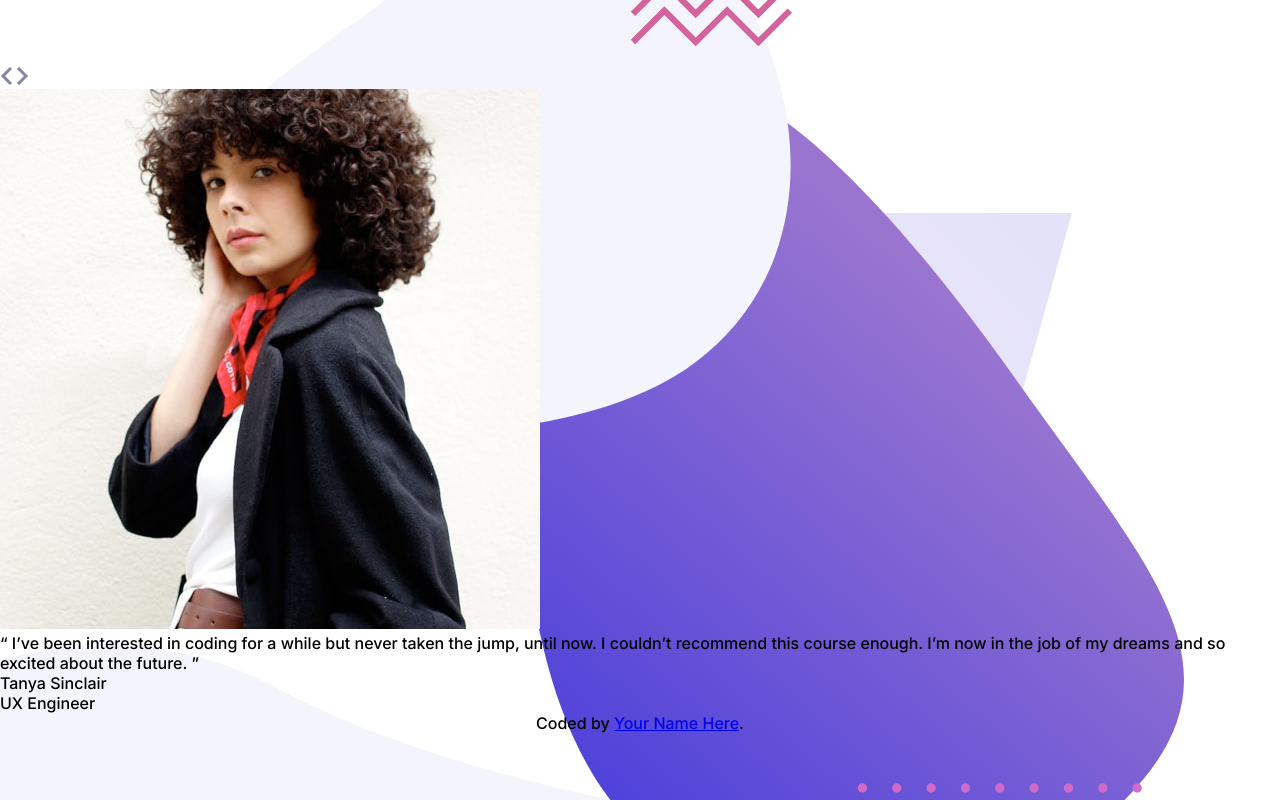
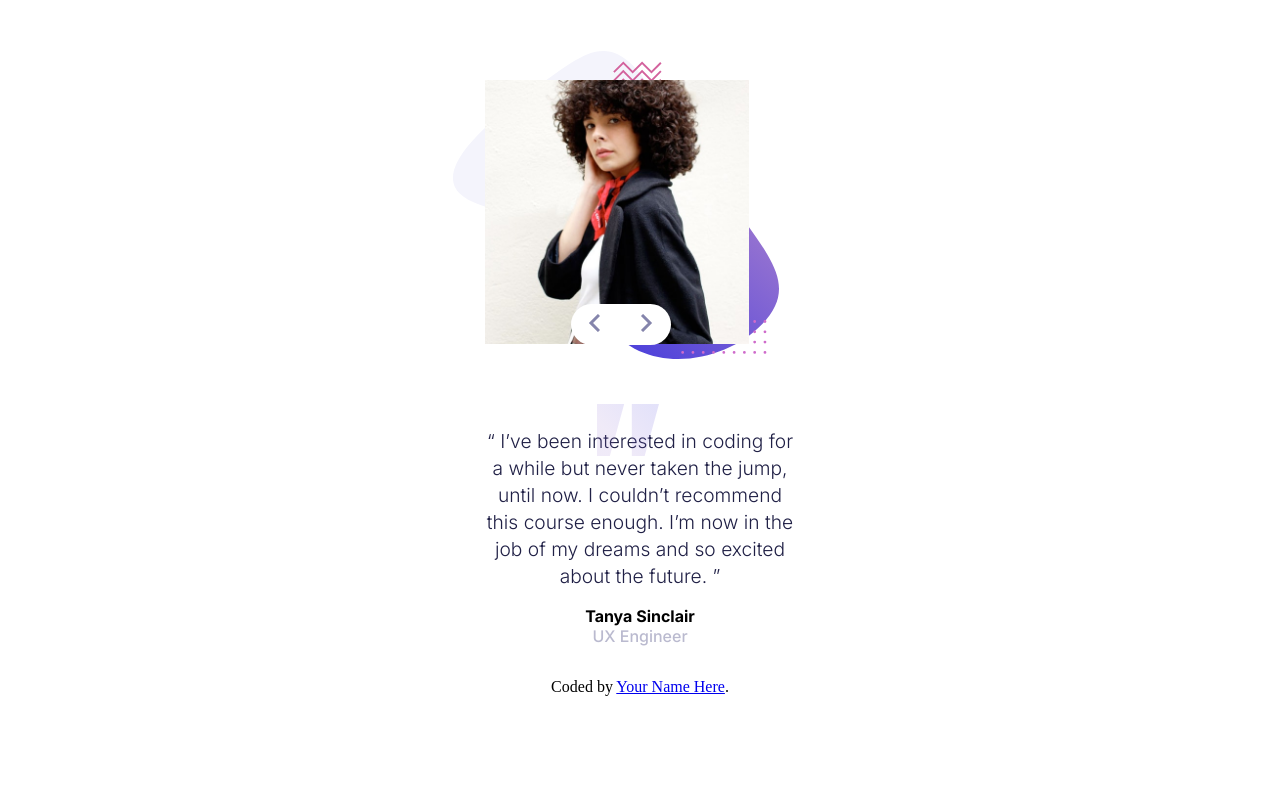
Before and after one commit to dmitrymitenkoff/coding-bootcamp-testimonials, a plain HTML site: page index.html in a window 1280 px wide. Drawn offline with Linux system fonts and the light colour scheme.

Commit message:
Updated CSS styles

```diff
--- a/index.html
+++ b/index.html
@@ -1,5 +1,6 @@
 <!DOCTYPE html>
 <html lang="en">
+
 <head>
   <meta charset="UTF-8">
   <meta name="viewport" content="width=device-width, initial-scale=1.0">
@@ -8,43 +9,53 @@
   <link rel="stylesheet" href="./styles.css">
   <title>Coding Bootcamp Testimonials Slider</title>
 </head>
+
 <body>
   <main>
     <article class="tanya">
-      <section class="image">
+
+      <section class="images">
         <div class="slider">
           <img src="./images/icon-prev.svg" alt="" class="previous">
           <img src="./images/icon-next.svg" alt="" class="next">
         </div>
-        <img src="./images/image-tanya.jpg" alt="Tanya Sinclair">
+        <div class="image-group">
+          <img class="main-image" src="./images/image-tanya.jpg" alt="Tanya Sinclair">
+          <img class="pattern-bg" src="./images/pattern-bg.svg" alt="">
+        </div>
       </section>
+
       <section class="feedback">
-        <p> “ I’ve been interested in coding for a while but never taken the jump, until now. I couldn’t recommend this course enough. I’m now in the job of my dreams and so excited about the future. ”</p>
-        <p>Tanya Sinclair</p>
-        <p>UX Engineer</p>
+        <img class="quotes" src="./images/pattern-quotes.svg" alt="">
+        <p> “ I’ve been interested in coding for a while but never taken the jump, until now. I couldn’t recommend this
+          course enough. I’m now in the job of my dreams and so excited about the future. ”</p>
+        <p class="name">Tanya Sinclair</p>
+        <p class="title">UX Engineer</p>
       </section>
     </article>
 
     <article class="john hide">
-      <section class="image">
+      <section class="images">
         <div class="slider">
           <img src="./images/icon-prev.svg" alt="" class="previous">
           <img src="./images/icon-next.svg" alt="" class="next">
         </div>
-        <img src="./images/image-john.jpg" alt="John Tarkpor">
+        <img class="main-image" src="./images/image-john.jpg" alt="John Tarkpor">
       </section>
       <section class="feedback">
-        <p>  “If you want to lay the best foundation possible I’d recommend taking this course. The depth the instructors go into is incredible. I now feel so confident about starting up as a professional developer. ”</p>
+        <p> “If you want to lay the best foundation possible I’d recommend taking this course. The depth the instructors
+          go into is incredible. I now feel so confident about starting up as a professional developer. ”</p>
         <p>John Tarkpor</p>
         <p>Junior Front-end Developer</p>
       </section>
     </article>
   </main>
-<footer>
-  <div class="attribution">
-    <p>Coded by <a href="#">Your Name Here</a>.</p>
-  </div>
-</footer>
+  <footer>
+    <div class="attribution">
+      <p>Coded by <a href="#">Your Name Here</a>.</p>
+    </div>
+  </footer>
 
 </body>
+
 </html>
--- a/styles.css
+++ b/styles.css
@@ -1,7 +1,6 @@
 :root {
     --dark-blue: hsl(240, 38%, 20%);
     --grayish-blue: hsl(240, 18%, 77%);
-    --font: 'Inter', sans-serif;
 }
 
 *,
@@ -12,25 +11,93 @@
 }
 
 body {
-    display: flex;
-    flex-direction: column;
-    justify-content: center;
-    align-items: center;
-    font-family: var(--font);
+    margin: 0 auto;
+    padding: 3rem 2rem;
+    max-width: 375px;
+}
+
+.images {
+    position: relative;
+    padding-top: 2rem;
+}
+
+.slider {
+    position: absolute;
+    top: 16rem;
+    left: 5.4rem;
+    padding: 0.6rem;
+    background-color: white;
+    border-radius: 40px;
+}
+
+.previous {
+    float: left;
+    margin-right: 2.5rem;
+    padding-left: 0.5rem;
+}
+
+.next {
+    padding-right: 0.5rem;
+}
+
+.pattern-bg {
+    position: absolute;
+    top: 0.2rem;
+    left: -2rem;
+    z-index: -1;
+}
+
+.pattern-bg {
+    width: 105%;
+}
+
+.main-image {
+    z-index: 100;
+    width: 85%;
+}
+
+.feedback {
+    margin-top: 3rem;
+    margin-bottom: 2rem;
+    padding-top: 2rem;
+    position: relative;
+}
+
+.quotes {
+    width: 20%;
+    position: absolute;
+    top: 0.5rem;
+    left: 7rem;
+}
+
+.feedback p:first-of-type {
+    margin-bottom: 1rem;
+    font-size: 1.2rem;
+    font-weight: 300;
+    line-height: 1.4;
+    text-align: center;
+    color: var(--dark-blue);
+    font-family: 'Inter', sans-serif;
+}
+
+.name {
+    font-weight: 700;
+    font-family: 'Inter', sans-serif;
+    text-align: center;
     font-size: 1rem;
-    height: 100vh;
-    background-image:
-        url("./images/pattern-bg.svg"),
-        url("./images/pattern-quotes.svg"),
-        url("./images/pattern-curve.svg");
-    background-position:
-        50% 50%,
-        75% 50%,
-        bottom left;
-    background-size: 85%, 35%, auto;
-    background-repeat: no-repeat, no-repeat, no-repeat;
+}
+
+.title {
+    text-align: center;
+    color: var(--grayish-blue);
+    font-size: 1rem;
+    font-family: 'Inter', sans-serif;
 }
 
 .hide {
     display: none;
 }
+
+footer {
+    text-align: center;
+}
```
